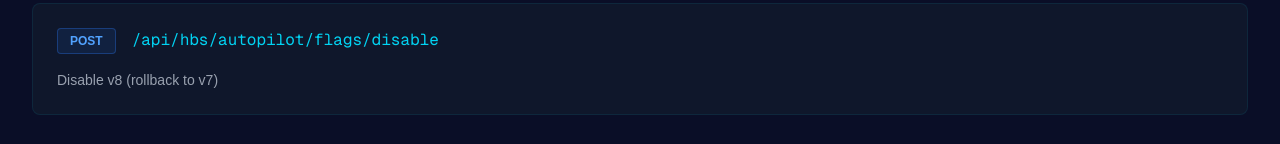
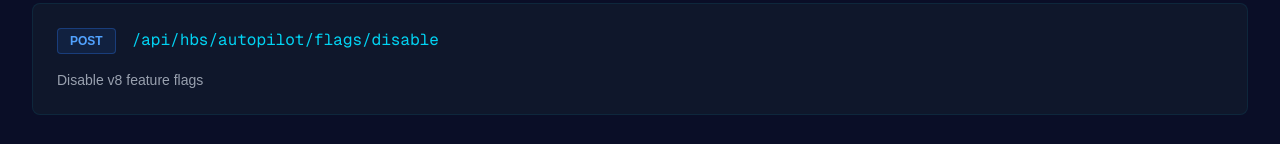
Before and after one commit to yarmis/ivyar-governance-portal, a Next.js app: page /us/hbs/api-docs in a window 1280 px wide. Shown: the part 681-825 px from the top of the page. Built offline with nearby package versions, Linux system fonts and the light colour scheme.

Commit message:
fix: update /flags/disable endpoint description to reflect v8

```diff
--- a/app/[locale]/hbs/api-docs/page.tsx
+++ b/app/[locale]/hbs/api-docs/page.tsx
@@ -49,7 +49,7 @@
             <span className="px-3 py-1 bg-blue-500/10 text-blue-400 rounded text-xs font-bold border border-blue-500/30">POST</span>
             <span className="text-cyan-400 font-mono">/api/hbs/autopilot/flags/disable</span>
           </div>
-          <p className="text-gray-400 text-sm">Disable v8 (rollback to v7)</p>
+          <p className="text-gray-400 text-sm">Disable v8 feature flags</p>
         </div>
       </div>
     </div>
```
